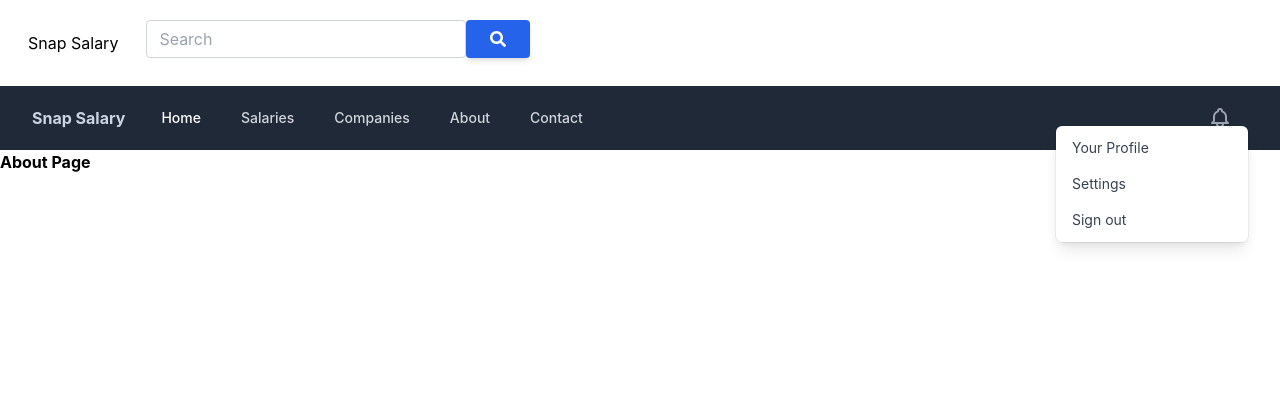
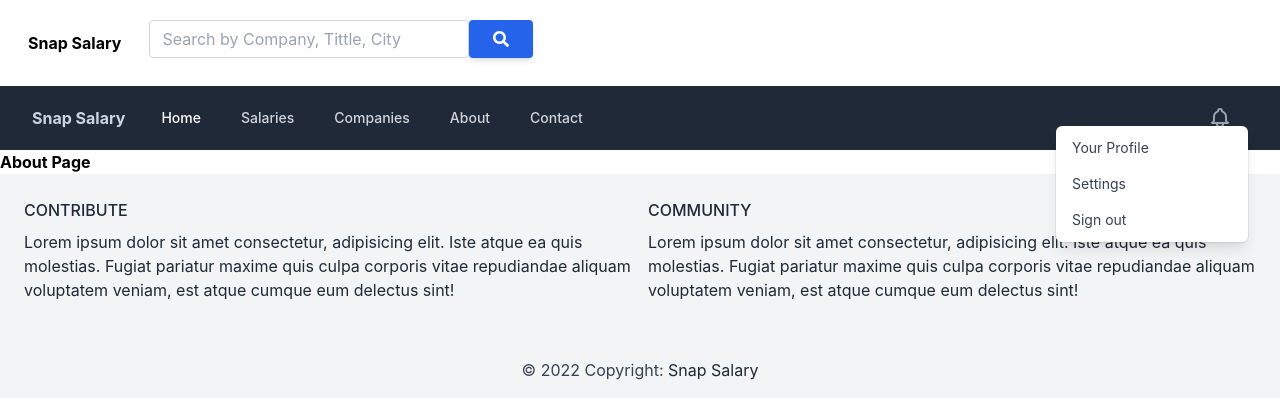
Before and after one commit to SnapSalary/SnapSalary, a React (Create React App) app: page /about in a window 1280 px wide. Shown: the top 418 px of the page. Built offline with nearby package versions, Linux system fonts and the light colour scheme.

Commit message:
Installed axios. Added a footer to each page.

```diff
--- /dev/null
+++ b/src/components/CompanyTable.tsx
@@ -0,0 +1,2 @@
+import React from 'react';
+// import {CompanyProps} from '../types/StateTypes';
--- a/src/components/FeaturedCompanies.tsx
+++ b/src/components/FeaturedCompanies.tsx
@@ -8,18 +8,8 @@ import googleLogo from '../img/google/google.png';
 import amazonLogo from '../img/amazon/amazon.png';
 import netflixLogo from '../img/netflix/netflix.png';
 import {Salaries} from '../pages/SalariesPage';
+import {CompanyProps} from '../types/StateTypes';
 
-// type for company
-export type CompanyProps = {
-    id: number,
-    name: string,
-    imgUri1: string,
-    imgAlt1: string,
-    imgUri2: string,
-    imgAlt2: string,
-    salary: number,
-    exploreButtionClick: () => void
-}
 
 export function Company(props: CompanyProps) {
   const {imgUri1, imgAlt1, imgUri2, imgAlt2, name, salary, exploreButtionClick} = props;
@@ -59,24 +49,24 @@ export function CompanyList() {
       <div className='container w-full px-15 mt-10 m-auto'>
         <div className='flex flex-wrap mx-0'>
           <div className='company1 m-4 '>
-            <Company id={0} name={'Intel'} imgUri1={''} imgAlt1={''} imgUri2={intelLogo} imgAlt2={''} exploreButtionClick={function(): void {
+            <Company id={0} name={'Intel'} salary={0} state={''} country={''} industry_id={''} imgUri1={''} imgAlt1={''} imgUri2={intelLogo} imgAlt2={''} exploreButtionClick={function(): void {
               throw new Error('Function not implemented.');
-            } } salary={0}></Company>
+            } }></Company>
           </div>
           <div className='company2 m-4'>
             <Company id={1} name={'Google'} imgUri1={''} imgAlt1={''} imgUri2={googleLogo} imgAlt2={''} exploreButtionClick={function(): void {
               throw new Error('Function not implemented.');
-            } } salary={0}></Company>
+            } } salary={0} state={''} country={''} industry_id={''}></Company>
           </div>
           <div className='company3 m-4'>
             <Company id={0} name={'Amazon'} imgUri1={''} imgAlt1={''} imgUri2={amazonLogo} imgAlt2={''} exploreButtionClick={function(): void {
               throw new Error('Function not implemented.');
-            } } salary={0}></Company>
+            } } salary={0} state={''} country={''} industry_id={''}></Company>
           </div>
           <div className='company4 m-4'>
             <Company id={0} name={'NetFlix'} imgUri1={''} imgAlt1={''} imgUri2={netflixLogo} imgAlt2={''} exploreButtionClick={function(): void {
               throw new Error('Function not implemented.');
-            } } salary={0}></Company>
+            } } salary={0} state={''} country={''} industry_id={''}></Company>
           </div>
         </div>
       </div>
--- a/src/components/SearchBar.tsx
+++ b/src/components/SearchBar.tsx
@@ -1,16 +1,17 @@
 import React from 'react';
+
 
 export function SearchBar() {
   return (
     <>
       <nav className='flex m-auto items-center '>
         <div className='m-7'>
-          <h1>Snap Salary</h1>
+          <h1 className='font-bold'>Snap Salary</h1>
         </div>
         <div className="flex justify-center bg-gray">
           <div className="mb-3 xl:w-96 mt-5">
             <div className="input-group relative flex items-stretch w-full mb-4">
-              <input type="search" className="form-control relative flex-auto min-w-0 block w-full px-3 py-1.5 text-base font-normal text-gray-700 bg-white bg-clip-padding border border-solid border-gray-300 rounded transition ease-in-out m-0 focus:text-gray-700 focus:bg-white focus:border-blue-600 focus:outline-none" placeholder="Search" aria-label="Search" aria-describedby="button-addon2"></input>
+              <input type="search" className="form-control relative flex-auto min-w-0 block w-full px-3 py-1.5 text-base font-normal text-gray-700 bg-white bg-clip-padding border border-solid border-gray-300 rounded transition ease-in-out m-0 focus:text-gray-700 focus:bg-white focus:border-blue-600 focus:outline-none" placeholder="Search by Company, Tittle, City" aria-label="Search" aria-describedby="button-addon2"></input>
               <button className="btn inline-block px-6 py-2.5 bg-blue-600 text-white font-medium text-xs leading-tight uppercase rounded shadow-md hover:bg-blue-700 hover:shadow-lg focus:bg-blue-700  focus:shadow-lg focus:outline-none focus:ring-0 active:bg-blue-800 active:shadow-lg transition duration-150 ease-in-out flex items-center" type="button" id="button-addon2">
                 <svg aria-hidden="true" focusable="false" data-prefix="fas" data-icon="search" className="w-4" role="img" xmlns="http://www.w3.org/2000/svg" viewBox="0 0 512 512">
                   <path fill="currentColor" d="M505 442.7L405.3 343c-4.5-4.5-10.6-7-17-7H372c27.6-35.3 44-79.7 44-128C416 93.1 322.9 0 208 0S0 93.1 0 208s93.1 208 208 208c48.3 0 92.7-16.4 128-44v16.3c0 6.4 2.5 12.5 7 17l99.7 99.7c9.4 9.4 24.6 9.4 33.9 0l28.3-28.3c9.4-9.4 9.4-24.6.1-34zM208 336c-70.7 0-128-57.2-128-128 0-70.7 57.2-128 128-128 70.7 0 128 57.2 128 128 0 70.7-57.2 128-128 128z"></path>
--- /dev/null
+++ b/src/components/footer.tsx
@@ -0,0 +1,37 @@
+
+import React from 'react';
+
+export function SiteFooter() {
+  return (
+    <footer className="bg-gray-100 text-center lg:text-left">
+      <div className="container p-6 text-gray-800">
+        <div className="grid lg:grid-cols-2 gap-4">
+          <div className="mb-6 md:mb-0">
+            <h5 className="font-medium mb-2 uppercase">Contribute</h5>
+
+            <p className="mb-4">
+                            Lorem ipsum dolor sit amet consectetur, adipisicing elit. Iste atque ea quis
+                            molestias. Fugiat pariatur maxime quis culpa corporis vitae repudiandae
+                            aliquam voluptatem veniam, est atque cumque eum delectus sint!
+            </p>
+          </div>
+
+          <div className="mb-6 md:mb-0">
+            <h5 className="font-medium mb-2 uppercase">Community</h5>
+
+            <p className="mb-4">
+                            Lorem ipsum dolor sit amet consectetur, adipisicing elit. Iste atque ea quis
+                            molestias. Fugiat pariatur maxime quis culpa corporis vitae repudiandae
+                            aliquam voluptatem veniam, est atque cumque eum delectus sint!
+            </p>
+          </div>
+        </div>
+      </div>
+
+      <div className="text-center text-gray-700 p-4">
+                © 2022 Copyright:
+        <a className="text-gray-800" href="https://tailwind-elements.com/"> Snap Salary</a>
+      </div>
+    </footer>
+  );
+}
--- a/src/pages/AboutPage.tsx
+++ b/src/pages/AboutPage.tsx
@@ -1,7 +1,9 @@
-/* eslint-disable react/react-in-jsx-scope */
-// eslint-disable-next-line require-jsdoc
+import React from 'react';
+import {SiteFooter} from '../components/footer';
+
 export function AboutPage() {
   return (
-    <h1 className='font-bold'>
-      About Page</h1>);
+    <><h1 className='font-bold'>
+      About Page</h1><SiteFooter /></>
+  );
 }
--- a/src/pages/CompaniesPage.tsx
+++ b/src/pages/CompaniesPage.tsx
@@ -1,7 +1,9 @@
 import React from 'react';
+import {SiteFooter} from '../components/footer';
 
 export function CompaniesPage() {
   return (
-    <h1>Companies Page</h1>
+    <><h1>Companies Page</h1>
+      <SiteFooter /></>
   );
 }
--- a/src/pages/ContactPage.tsx
+++ b/src/pages/ContactPage.tsx
@@ -1,5 +1,11 @@
 import React from 'react';
+import {SiteFooter} from '../components/footer';
+
 
 export function ContactPage() {
-  return <h1>Contact Page</h1>;
+  return (
+    <>
+      <h1>Contact Page</h1>
+      <SiteFooter /></>
+  );
 }
--- a/src/pages/HomePage.tsx
+++ b/src/pages/HomePage.tsx
@@ -1,8 +1,11 @@
 import React from 'react';
 import {CompanyList} from '../components/FeaturedCompanies';
+import {SiteFooter} from '../components/footer';
+
 
 export function HomePage() {
   return (
-    <CompanyList/>
+    <><CompanyList />
+      <SiteFooter/> </>
   );
 }
--- a/src/pages/SalariesPage.tsx
+++ b/src/pages/SalariesPage.tsx
@@ -1,5 +1,8 @@
 import React from 'react';
+import {SiteFooter} from '../components/footer';
 
 export function Salaries() {
-  return <h1>Salaries Page</h1>;
+  return (
+    <><h1>Salaries Page</h1><SiteFooter /></>
+  );
 }
--- /dev/null
+++ b/src/services/HttpService.tsx
@@ -0,0 +1,17 @@
+import axios from 'axios';
+// const axios = require('axios').default;
+
+const baseURL1 = 'https://snapsalary.com/';
+
+
+export default axios.create({
+  baseURL: 'http://localhost:3000/', // Need to change to real URL, this is for testing
+  headers: {
+
+  },
+});
+
+export async function getCompany() {
+  const response = await axios.get( baseURL1 );
+  console.log(response.data);
+}
--- /dev/null
+++ b/src/types/StateTypes.ts
@@ -0,0 +1,21 @@
+export type State = {
+
+};
+
+// type for company
+export type CompanyProps = {
+    id: number,
+    name: string,
+    state: string,
+    country: string,
+    industry_id: string,
+    salary: number,
+
+    // Data for image and card info
+    imgUri1: string,
+    imgAlt1: string,
+    imgUri2: string,
+    imgAlt2: string,
+
+    exploreButtionClick: () => void
+};
```
